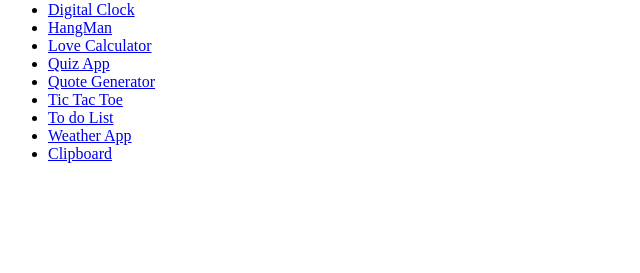
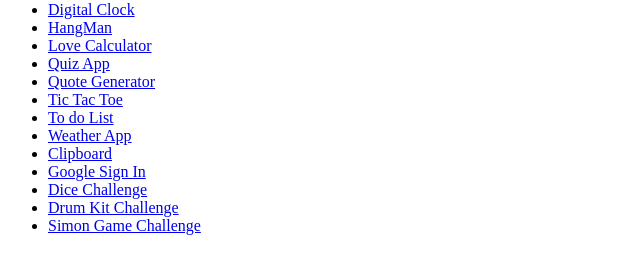
Before and after one commit to Devesh-Hirwey/Devesh.projects, a plain HTML site: page index.html in a window 1280 px wide. Shown: the part 79-352 px from the top of the page, without its empty margins (0-640 px from the left). Drawn offline with Linux system fonts and the light colour scheme.

Commit message:
Update index.html

```diff
--- a/index.html
+++ b/index.html
@@ -17,6 +17,10 @@
         <li><a href="./To-Do List/Index.html">To do List</a></li>
         <li><a href="./weather app/index.html">Weather App</a></li>
          <li><a href="./Clipboard/Clipboard.html">Clipboard</a></li>
+         <li><a href="./Google Sign In/index.html">Google Sign In</a></li>
+        <li><a href="./Dicee Challenge - Starting Files/dicee.html">Dice Challenge</a></li>
+        <li><a href="./Drum Kit Starting Files/index.html">Drum Kit Challenge</a></li>
+        <li><a href="./Simon Game Challenge Starting Files/index.html">Simon Game Challenge</a></li>
     </ul>
 </body>
 </html>
```
